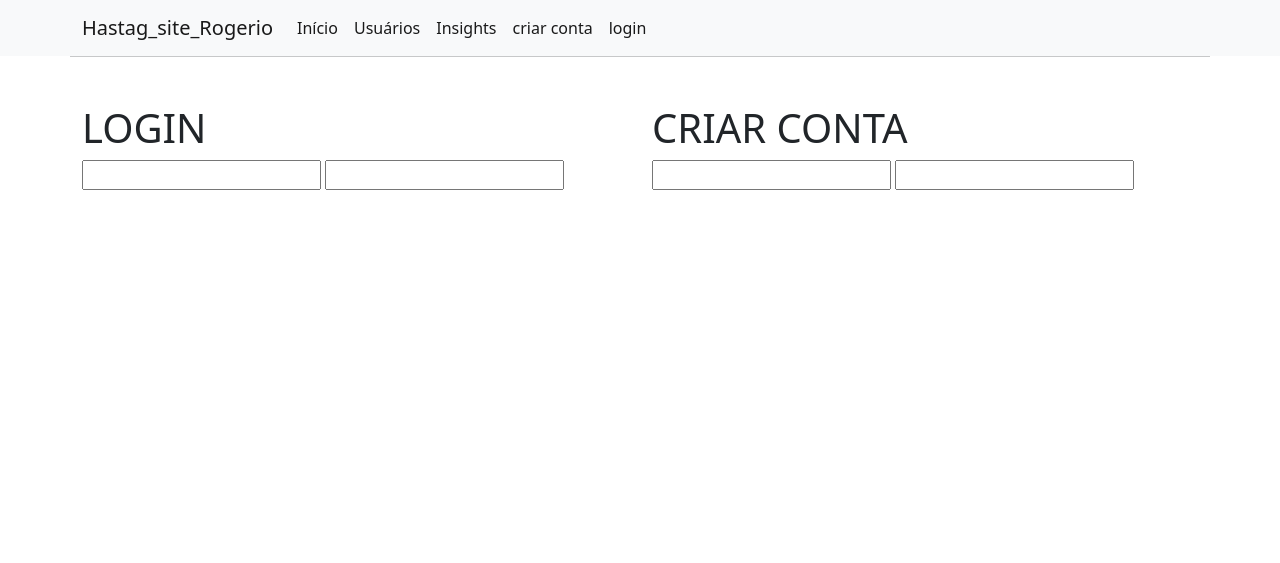
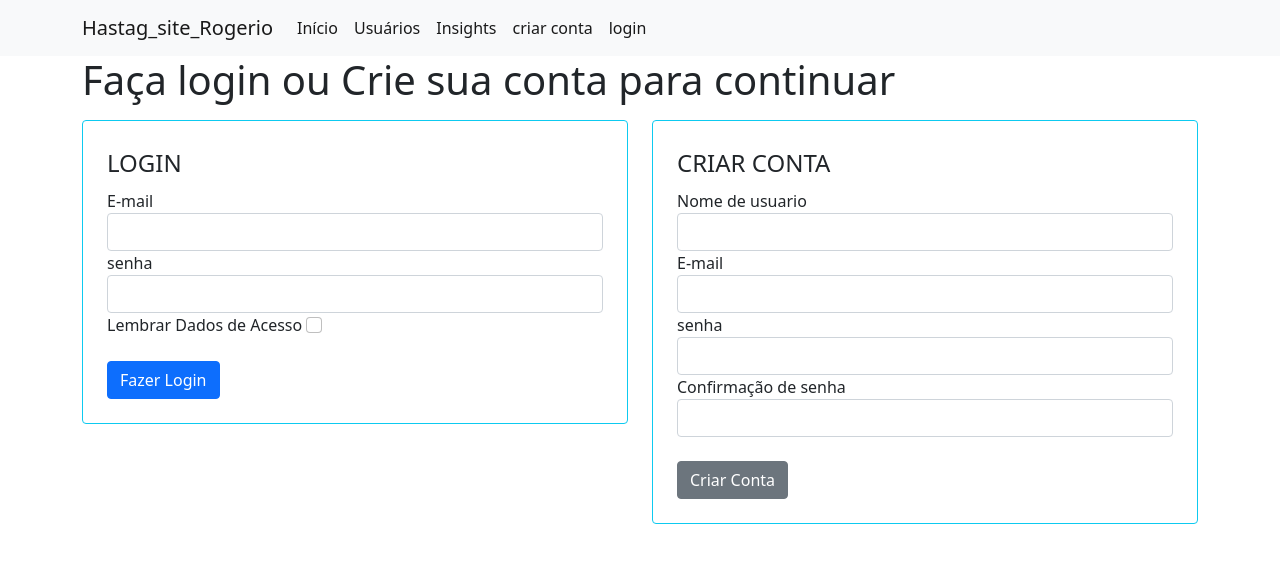
Before and after one commit to rogeriomor/hashtag_site, a Flask app: page /login_cc in a window 1280 px wide. Shown: the top 563 px of the page. Run offline with Flask 2, Linux system fonts and the light colour scheme.

Commit message:
final da noite
terça mais tarde

```diff
--- a/forms.py
+++ b/forms.py
@@ -2,20 +2,24 @@
 
 from flask_wtf import FlaskForm  # obervar que na hora de importar é com underline
 #campos de texto, de senha de botao, vem da classe WTForms que foi instalada junto, dai precisa importa-la
-from wtforms import StringField, PasswordField, SubmitField
+from wtforms import StringField, PasswordField, SubmitField, BooleanField
 # para que existam validações dos campos que estao sendo preenchidos, precisa importar uma bibliotec chamada validators
+# para lembrar dados de acesso precisa importar um pacote chamado BooleanField
 from wtforms.validators import DataRequired, Length, Email,EqualTo
+
+
 
 class FormCriarConta(FlaskForm):
     username = StringField('Nome de usuario', validators=[DataRequired()])
     email = StringField('E-mail', validators=[DataRequired(), Email()])
     senha = PasswordField('senha', validators=[DataRequired(), Length(6, 20)])
-    confirmacao = PasswordField('Confirmação de senha', validators=[DataRequired(),EqualTo('senha')])
+    confirmacao_senha = PasswordField('Confirmação de senha', validators=[DataRequired(),EqualTo('senha')])
     botao_submit_criarconta = SubmitField('Criar Conta')
 
 class FormLogin(FlaskForm):
     email = StringField('E-mail', validators=[DataRequired(),Email()])
     senha = PasswordField('senha',validators=[DataRequired(),Length(6,20)])
+    lembrar_dados = BooleanField('Lembrar Dados de Acesso')
     botao_submit_login = SubmitField('Fazer Login')# nao pode ter o memso nome do anterior pois os dois botoes estarão na mesma pagina, sendo assim precisam ter nomes diferentes
 
     #csrf token # esse treco protge o formulario contra ataques externos
--- a/templates/login_cc.html
+++ b/templates/login_cc.html
@@ -2,19 +2,52 @@
 
 {% block body %}
 <div class="container">
-  <div class='row'>
-    <br>
-    <br>
-    <hr>
+  <h1>Faça login ou Crie sua conta para continuar</h1>
+  <div class="row">
     <div class="col">
-      <h1>LOGIN</h1>
-      {{ form_login.email }}
-      {{ form_login.senha }}
+      <form method="POST" action="" class="border rounded border-info p-4 mt-2"><!-- isso aqui é do bootstrap classe border coloca uma borda-->
+        <legend>LOGIN</legend> <!--aqui estava h1 trocou para legend que vai ser o titulo do formulario-->
+        <fieldset> <!--Esse field set vai deixar todos os campos que o cara tem de preencher mais organizados -->
+          <div class="form-group"> <!--isso aqui é classe do bootstrap -->
+            {{ form_login.email.label (class="form-control-label") }}<!-- sempre que for colocar uma classe de html dentro de uma variavel do python  coloca assim-->
+            {{ form_login.email (class="form-control")}}
+          </div>
+          <div class="form-group">
+            {{ form_login.senha.label(class="form-control-label") }}
+            {{ form_login.senha (class="form-control") }}
+          </div>
+          <div class="form-group">
+            {{ form_login.lembrar_dados.label (class= "form-check-label") }}
+            {{ form_login.lembrar_dados (class= "form-check-input")}}
+          </div>
+        </fieldset>
+        {{ form_login.botao_submit_login (class="btn btn-primary mt-4")}}
+      </form>
     </div>
     <div class="col">
-      <h1>CRIAR CONTA</h1>
-      {{ form_criarconta.username }}
-      {{ form_criarconta.email }}
+      <form method="POST" action="" class="border rounded border-info p-4 mt-2"> <!--metodo POST é pra quando vamos enviar informações pro site, pra formularios sempres precisa isso-->
+        <legend>CRIAR CONTA</legend>
+        <fieldset>
+          <div class="form-group">
+            {{ form_criarconta.username.label (class="form-control-label") }}
+            {{ form_criarconta.username (class="form-control")}}
+          </div>
+          <div class="form-group">
+            {{ form_criarconta.email.label (class="form-control-label")}}
+            {{ form_criarconta.email (class="form-control") }}
+          </div>
+          <div class="form-group">
+            {{ form_criarconta.senha.label (class="form-control-label")}}
+            {{ form_criarconta.senha (class="form-control")}}
+          </div>
+          <div class="form-group">
+            {{ form_criarconta.confirmacao_senha.label (class="form-control-label") }}
+            {{ form_criarconta.confirmacao_senha (class="form-control") }}
+        </fieldset>
+        {{ form_criarconta.botao_submit_criarconta (class="btn btn-secondary mt-4")}}
+
+      </form>
+
     </div>
   </div>
 </div>
```
